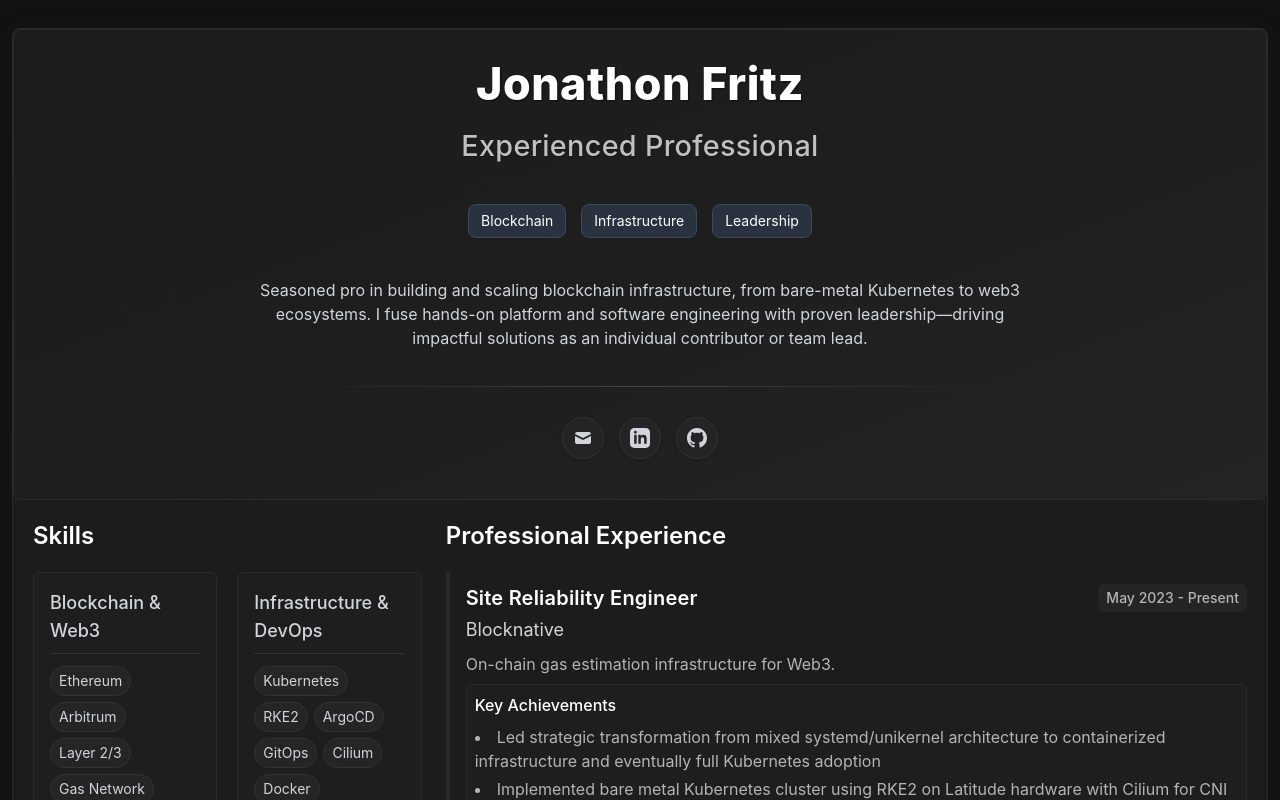
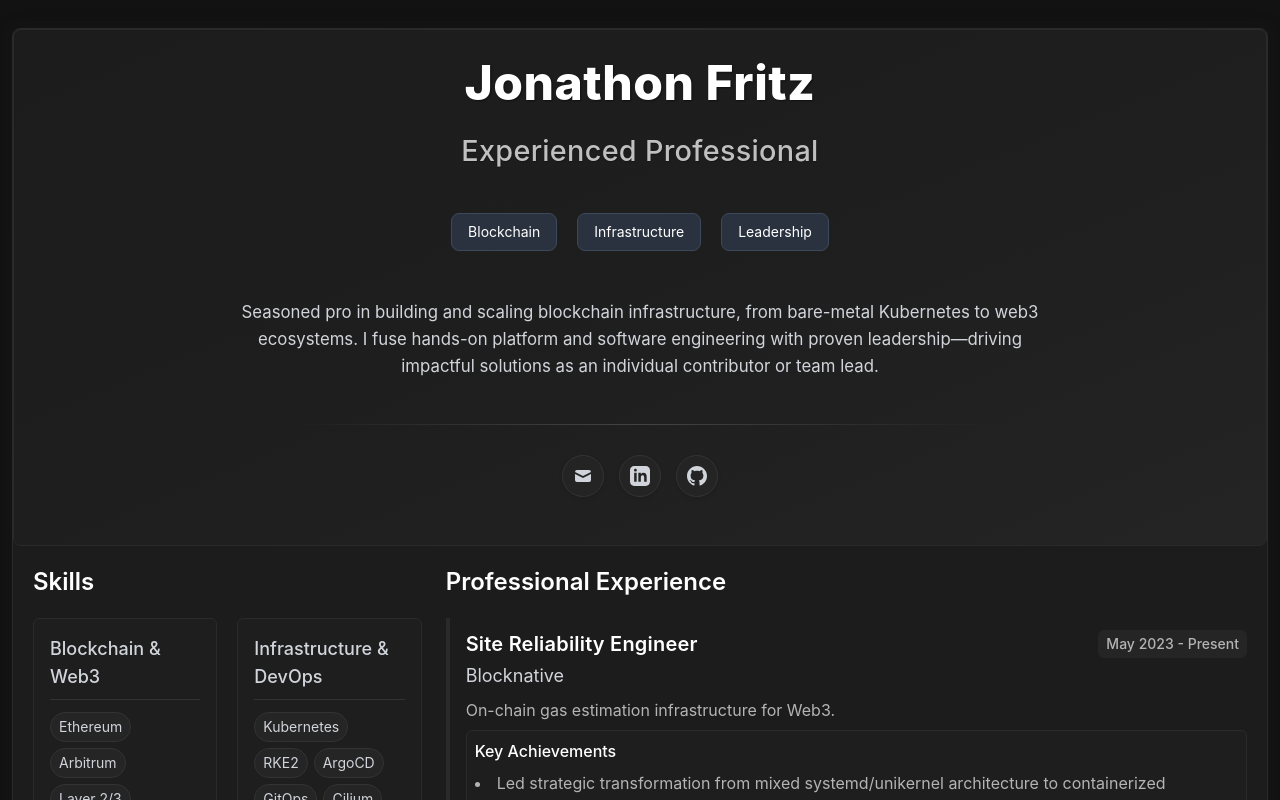
Before and after one commit to JonathonJulian/resume, a React (Vite) app: page / in a window 1280 px wide. Both pictures are taken after a click on the button "Skip Intro". Shown: the top 800 px of the page. Built offline with nearby package versions, Linux system fonts and the light colour scheme.

Commit message:
Improve header spacing and sizing for better visual balance

```diff
--- a/src/components/Header.tsx
+++ b/src/components/Header.tsx
@@ -30,7 +30,7 @@ const Header: React.FC<HeaderProps> = ({
   }, [profileImage]);
 
   return (
-    <header className="p-2.5 pb-4 md:p-4.5 md:pb-6 pt-7 rounded-lg bg-gradient-to-br from-[#1c1c1c] via-[#1e1e1e] to-[#242424] border border-[#2a2a2a] relative animate-fadeIn">
+    <header className="p-5 pb-6 md:p-6 md:pb-8 pt-8 rounded-lg bg-gradient-to-br from-[#1c1c1c] via-[#1e1e1e] to-[#242424] border border-[#2a2a2a] relative animate-fadeIn">
       {/* Background pattern */}
       <div className="absolute inset-0 top-0 opacity-5 pointer-events-none" style={{ zIndex: 0 }}>
         <svg xmlns="http://www.w3.org/2000/svg" viewBox="0 0 1440 200" className="absolute inset-0 top-0 w-full h-full">
@@ -131,14 +131,14 @@ const Header: React.FC<HeaderProps> = ({
         )}
 
         {/* Name and Title */}
-        <div className="animate-fadeIn" style={{ textAlign: 'center', margin: '0 0 20px 0' }}>
+        <div className="animate-fadeIn" style={{ textAlign: 'center', margin: '0 0 24px 0' }}>
           <h1
             style={{
-              fontSize: '2.8rem',
+              fontSize: '3rem',
               fontWeight: '800',
               color: '#ffffff',
               lineHeight: '1.2',
-              margin: '0 0 15px 0',
+              margin: '0 0 20px 0',
               letterSpacing: '0.5px',
               textShadow: '1px 1px 2px rgba(0, 0, 0, 0.5)'
             }}
@@ -161,21 +161,21 @@ const Header: React.FC<HeaderProps> = ({
         </div>
 
         {/* Skill badges */}
-        <div style={{ display: 'flex', flexWrap: 'wrap', justifyContent: 'center', gap: '15px', margin: '0 0 20px 0' }}>
+        <div style={{ display: 'flex', flexWrap: 'wrap', justifyContent: 'center', gap: '20px', margin: '0 0 28px 0' }}>
           <span
-            className="px-3 py-1.5 rounded-lg text-sm text-white border border-[#3a4a5a] flex items-center transition-all duration-300 hover:scale-105 hover:brightness-110 animate-fadeIn"
+            className="px-4 py-2 rounded-lg text-sm text-white border border-[#3a4a5a] flex items-center transition-all duration-300 hover:scale-105 hover:brightness-110 animate-fadeIn"
             style={{ backgroundColor: 'rgba(45, 55, 72, 0.8)', animationDelay: '0.1s' }}
           >
             <span>Blockchain</span>
           </span>
           <span
-            className="px-3 py-1.5 rounded-lg text-sm text-white border border-[#3a4a5a] flex items-center transition-all duration-300 hover:scale-105 hover:brightness-110 animate-fadeIn"
+            className="px-4 py-2 rounded-lg text-sm text-white border border-[#3a4a5a] flex items-center transition-all duration-300 hover:scale-105 hover:brightness-110 animate-fadeIn"
             style={{ backgroundColor: 'rgba(45, 55, 72, 0.8)', animationDelay: '0.2s' }}
           >
             <span>Infrastructure</span>
           </span>
           <span
-            className="px-3 py-1.5 rounded-lg text-sm text-white border border-[#3a4a5a] flex items-center transition-all duration-300 hover:scale-105 hover:brightness-110 animate-fadeIn"
+            className="px-4 py-2 rounded-lg text-sm text-white border border-[#3a4a5a] flex items-center transition-all duration-300 hover:scale-105 hover:brightness-110 animate-fadeIn"
             style={{ backgroundColor: 'rgba(45, 55, 72, 0.8)', animationDelay: '0.3s' }}
           >
             <span>Leadership</span>
@@ -183,7 +183,7 @@ const Header: React.FC<HeaderProps> = ({
         </div>
 
         {/* Summary */}
-        <div className="text-gray-300 text-base max-w-4xl mx-auto text-center mb-4 animate-fadeIn" style={{ animationDelay: '0.4s' }}>
+        <div className="text-gray-300 text-base max-w-4xl mx-auto text-center mb-6 animate-fadeIn" style={{ animationDelay: '0.4s', fontSize: '1.05rem', lineHeight: '1.6' }}>
           {summary}
         </div>
 
```
